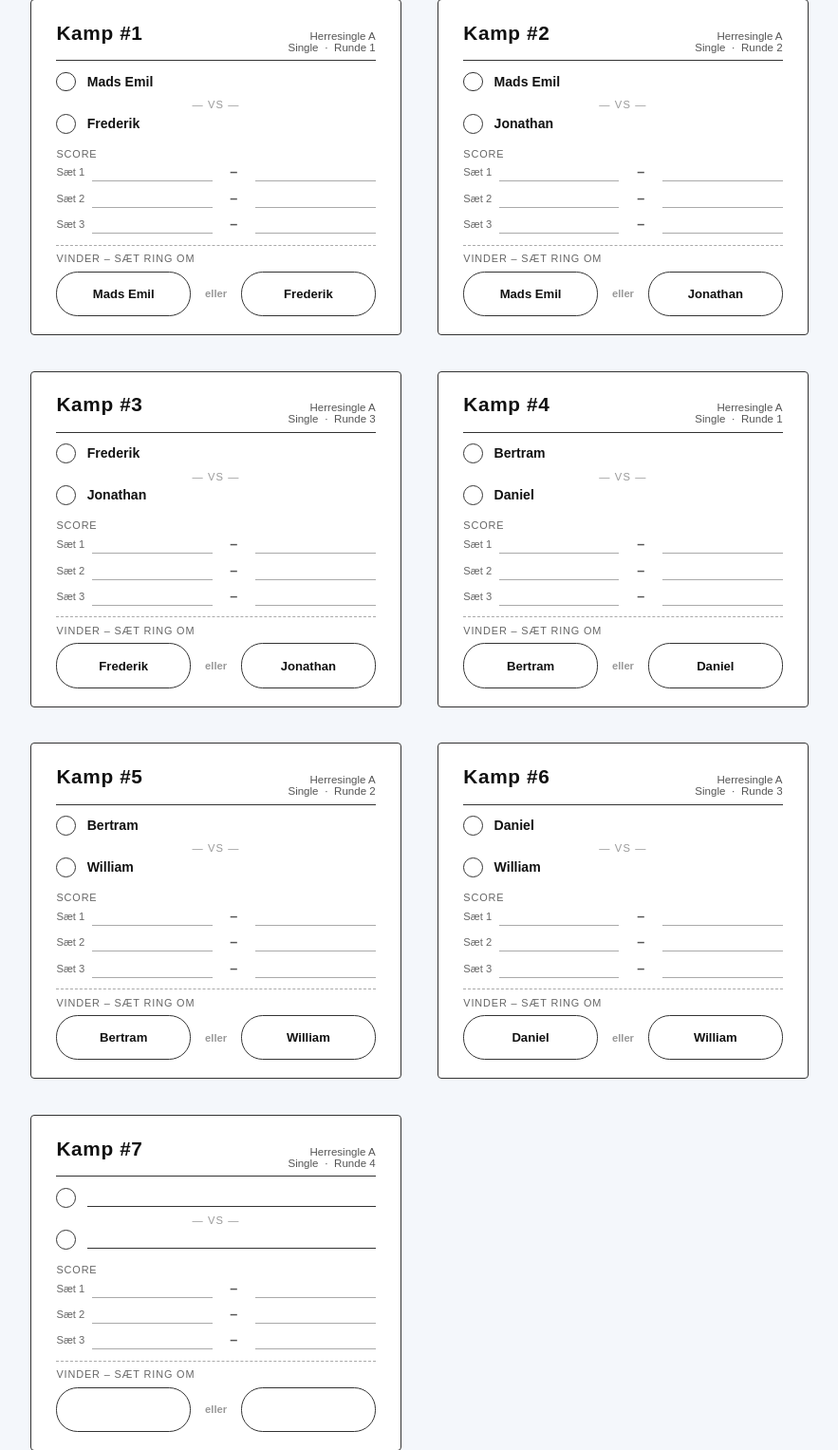
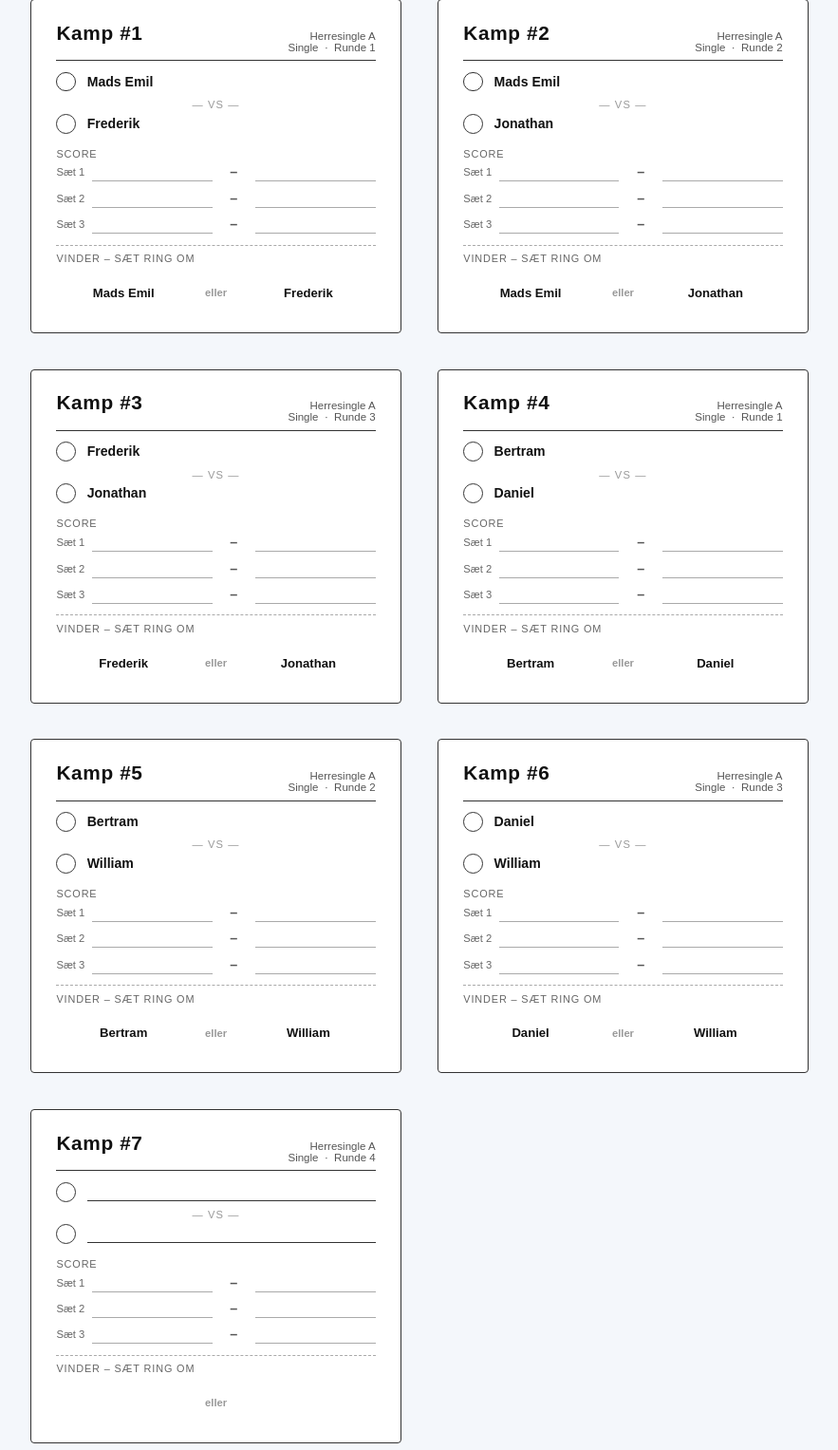
Before and after one commit to MFuglsang/badminton_tournament_planner, a Django app: page /tournaments/2/scoresheet/ in a window 1280 px wide. Shown: the part 89-1616 px from the top of the page at 95% size, without its empty margins (198-1081 px from the left). Run offline with Django 5.2, Linux system fonts and the light colour scheme; data comes from the database, SQL or seed files in the repository.

Commit message:
Update scoresheet.html

```diff
--- a/tournaments/templates/tournaments/scoresheet.html
+++ b/tournaments/templates/tournaments/scoresheet.html
@@ -161,8 +161,6 @@
   }
   .winner-option {
     flex: 1;
-    border: 1.5px solid #333;
-    border-radius: 6mm;
     padding: 2mm 3mm;
     text-align: center;
     font-size: 0.82rem;
```
